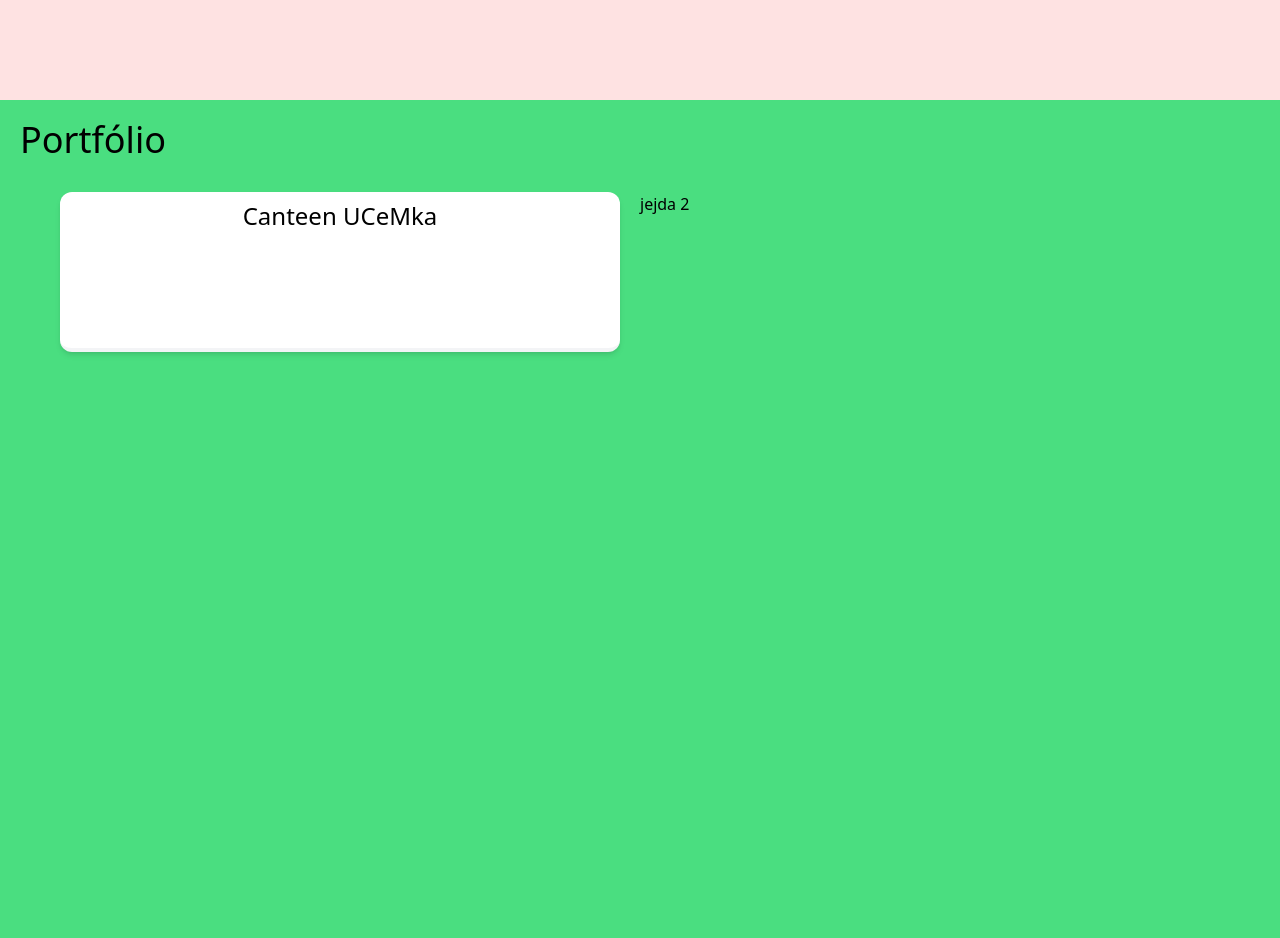
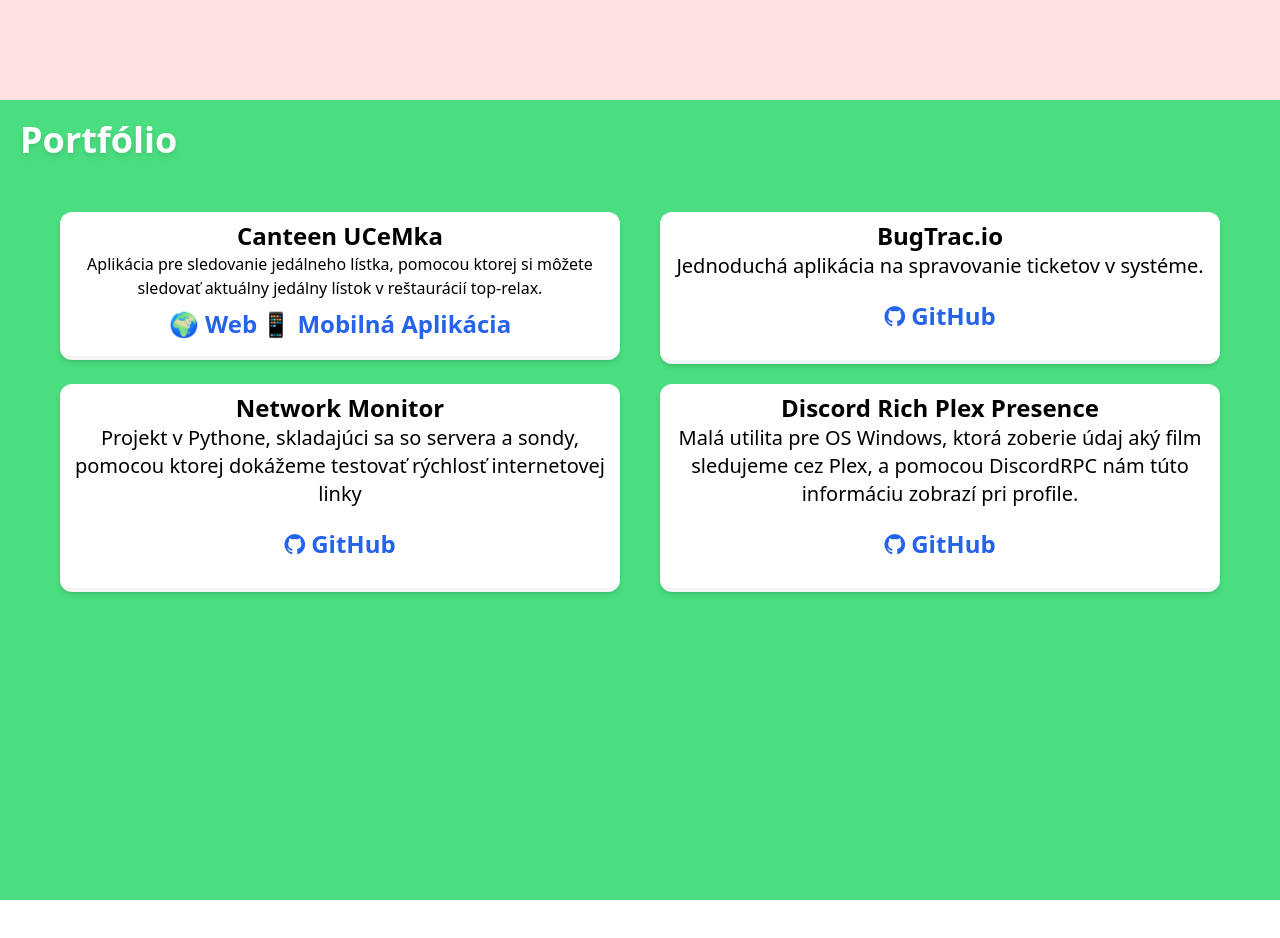
Before and after one commit to dhrinkino/hrinkino.com, a React (Vite) app: page / in a window 1280 px wide. Shown: the part 1500-2438 px from the top of the page. After the commit the page ends 2400 px from the top, so only its background shows below. Built offline with nearby package versions, Linux system fonts and the light colour scheme.

Commit message:
template in main component

```diff
--- a/src/App.jsx
+++ b/src/App.jsx
@@ -5,8 +5,59 @@
     super(props);
   }
 
+  isdiv = null;
+
+  componentDidMount() {
+    $("#react_progress").css({'width': '0%'});
+    $("#vue_progress").css({'width': '0%'});
+    $("#laravel_progress").css({'width': '0%'});
+    $("#python_progress").css({'width': '0%'});
+    $("#aws_progress").css({'width': '0%'});
+
+    $(document).on('scroll', function() {
+      if( $(this).scrollTop() >= $('#progress_trigger').position().top/2 ){
+          if (!this.isdiv){
+            this.isdiv = !this.isdiv;
+            const setProgressBar = (i,element) => {
+              setTimeout(function() {
+                $("#"+element).css({'width': i+'%'});
+            }, 30 * i);
+          }
+
+            for (let i=0; i<=100; i++) {
+              if (i < 60){
+                setProgressBar(i,'react_progress');
+              }
+              if (i < 80){
+                setProgressBar(i,'vue_progress');
+              }
+              if (i < 101){
+                setProgressBar(i,'laravel_progress');
+              }
+              if (i < 70){
+                setProgressBar(i,'python_progress');
+              }
+              if (i < 60){
+                setProgressBar(i,'aws_progress');
+              }
+           }
+
+
+          }
+      }
+  });
+
+  }
+
+
+  scrollToAbout = () => {
+    $('html, body').animate({
+      scrollTop: $("#about").offset().top
+    }, 2000);
+  }
+
+
   state = { events: [] }
-
   render() {
     return (
     <div>
@@ -18,8 +69,8 @@
             <div>
               <p className="text-xl text-white drop-shadow">FullStack Developer, DevOps,  SysAdmin</p>
             </div>
-            <div className="py-4">
-              <a href="#about" className="text-6xl text-white drop-shadow-xl">
+            <div id="progress_trigger" className="py-4">
+              <a onClick={this.scrollToAbout} id="move_to_down" className="text-6xl text-white drop-shadow-xl">
                 <i className="fa fa-angle-down" aria-hidden="true"></i>
               </a>
             </div>
@@ -50,7 +101,7 @@
                     <p>React</p>
                     <div className="pr-10 pl-10">
                         <div className="w-full bg-gray-200 rounded-full h-2.5 dark:bg-gray-700">
-                          <div className="bg-teal-300 h-2.5 rounded-full w-2/3" ></div>
+                          <div id="react_progress" className="bg-teal-300 h-2.5 rounded-full" ></div>
                         </div>
                     </div>
                   </div>
@@ -58,7 +109,7 @@
                     <p>VueJS</p>
                     <div className="pr-10 pl-10">
                         <div className="w-full bg-gray-200 rounded-full h-2.5 dark:bg-gray-700">
-                          <div className="bg-green-600 h-2.5 rounded-full w-4/5" ></div>
+                          <div id="vue_progress" className="bg-green-600 h-2.5 rounded-full w-4/5" ></div>
                         </div>
                     </div>
                   </div>
@@ -66,7 +117,7 @@
                     <p>Laravel</p>
                     <div className="pr-10 pl-10">
                         <div className="w-full bg-gray-200 rounded-full h-2.5 dark:bg-gray-700">
-                          <div className="bg-red-600 h-2.5 rounded-full w-full" ></div>
+                          <div id="laravel_progress" className="bg-red-600 h-2.5 rounded-full w-full" ></div>
                         </div>
                     </div>
                   </div>
@@ -77,7 +128,7 @@
                     <p>Python</p>
                     <div className="pr-10 pl-10">
                         <div className="w-full bg-gray-200 rounded-full h-2.5 dark:bg-gray-700">
-                          <div className="bg-blue-400 h-2.5 rounded-full w-2/3" ></div>
+                          <div id="python_progress" className="bg-blue-400 h-2.5 rounded-full w-2/3" ></div>
                         </div>
                     </div>
                   </div>
@@ -85,30 +136,79 @@
                     <p>AWS</p>
                     <div className="pr-10 pl-10">
                         <div className="w-full bg-gray-200 rounded-full h-2.5 dark:bg-gray-700">
-                          <div className="bg-yellow-500 h-2.5 rounded-full w-1/3" ></div>
+                          <div id="aws_progress" className="bg-yellow-500 h-2.5 rounded-full w-1/3" ></div>
                         </div>
                     </div>
                   </div>
                 </div>
               </div>
             </div>
-
           </div>
         </div>
       </div>
       <div className="min-h-screen bg-green-400">
         <div className="py-5 px-5">
-          <p className="text-4xl">Portfólio</p>
+          <p className="text-4xl text-white drop-shadow-md font-bold">Portfólio</p>
         </div>
         <div className="px-10 py-3">
           <div className="grid md:grid-cols-2 ">
-            <div className="md:pl-5 md:pr-5 min-h-screen">
-              <div className="bg-white h-40 w-full rounded-xl p-2 shadow-md border-b-4 border-gray-100">
-                  <h1 className="text-2xl flex justify-center">Canteen UCeMka</h1>
-                  <p></p>
+            <div className="md:pl-5 md:pr-5 py-5">
+              <div className="bg-white w-full rounded-xl p-2 shadow-md border-b-4 border-gray-100">
+                  <h1 className="text-2xl flex justify-center font-bold">Canteen UCeMka</h1>
+                  <p className="text-center">
+                    Aplikácia pre sledovanie jedálneho lístka, pomocou ktorej si môžete sledovať aktuálny jedálny lístok v reštaurácií top-relax.
+                  </p>
+                  <div className="py-2 flex justify-center text-md md:text-2xl font-bold space-x-1 > * + *">
+                        <p>
+                          <a className="text-blue-600 hover:text-black" href="https://canteen.ucemka.sk">🌍 Web</a></p>
+                        <p>
+                          <a className="text-blue-600 hover:text-black" href="https://canteen.ucemka.sk/mobile">📱 Mobilná Aplikácia</a>
+                        </p>
+                  </div>
               </div>
             </div>
-            <div>jejda 2</div>
+            <div>
+            <div className="md:pl-5 md:pr-5 py-5">
+              <div className="bg-white w-full rounded-xl p-2 shadow-md border-b-4 border-gray-100 ">
+                  <h1 className="text-2xl flex justify-center font-bold">BugTrac.io</h1>
+                  <p className="text-center flex justify-center text-xl">
+                    Jednoduchá aplikácia na spravovanie ticketov v systéme.<br></br>
+                  </p>
+                  <div className="py-5 flex justify-center text-md md:text-2xl font-bold space-x-1 > * + *">
+                        <p>
+                          <a className="text-blue-600 hover:text-black" href="https://github.com/Semicol-Dev/bugtracker"><i className="fa fa-github" aria-hidden="true"></i> GitHub</a></p>
+                  </div>
+              </div>
+            </div>
+            </div>
+          </div>
+          <div className="grid md:grid-cols-2">
+          <div className="md:pl-5 md:pr-5 py-5 md:py-0">
+                <div className="bg-white w-full rounded-xl p-2 shadow-md border-b-4 border-gray-100 ">
+                    <h1 className="text-2xl flex justify-center font-bold">Network Monitor</h1>
+                    <p className="text-center flex justify-center text-xl">
+                      Projekt v Pythone, skladajúci sa so servera a sondy, pomocou ktorej dokážeme testovať rýchlosť internetovej linky<br></br>
+                    </p>
+                    <div className="py-5 flex justify-center text-md md:text-2xl font-bold space-x-1 > * + *">
+                          <p>
+                            <a className="text-blue-600 hover:text-black" href="https://github.com/dhrinkino/Network-Monitor"><i className="fa fa-github" aria-hidden="true"></i> GitHub</a></p>
+                    </div>
+                </div>
+              </div>
+            <div>
+              <div className="md:pl-5 md:pr-5 py-5 md:py-0">
+                <div className="bg-white w-full rounded-xl p-2 shadow-md border-b-4 border-gray-100 ">
+                    <h1 className="text-2xl flex justify-center font-bold">Discord Rich Plex Presence</h1>
+                    <p className="text-center flex justify-center text-xl">
+                      Malá utilita pre OS Windows, ktorá zoberie údaj aký film sledujeme cez Plex, a pomocou DiscordRPC nám túto informáciu zobrazí pri profile.<br></br>
+                    </p>
+                    <div className="py-5 flex justify-center text-md md:text-2xl font-bold space-x-1 > * + *">
+                          <p>
+                            <a className="text-blue-600 hover:text-black" href="https://github.com/dhrinkino/PlexRichPresence"><i className="fa fa-github" aria-hidden="true"></i> GitHub</a></p>
+                    </div>
+                </div>
+              </div>
+            </div>
           </div>
         </div>
       </div>
```
